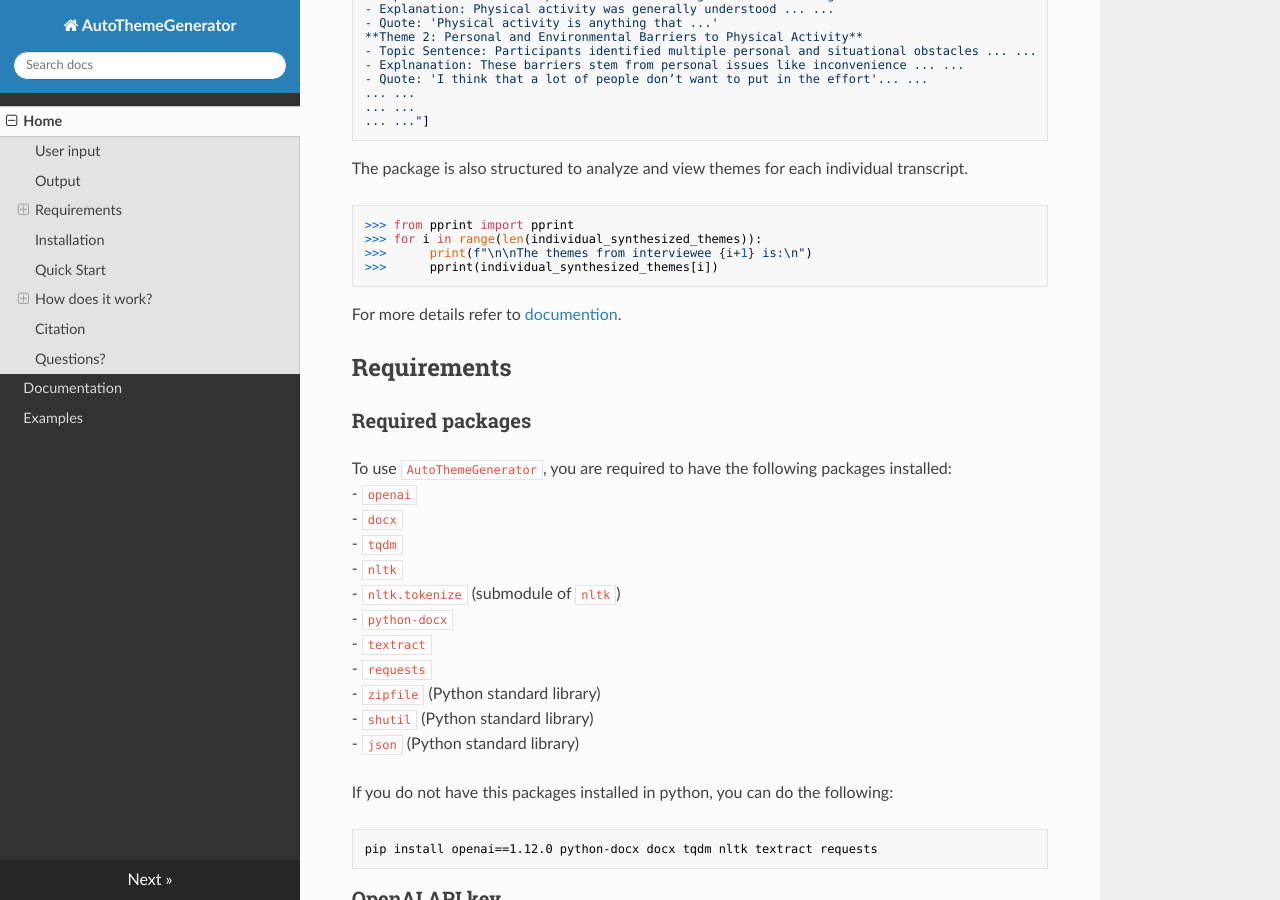
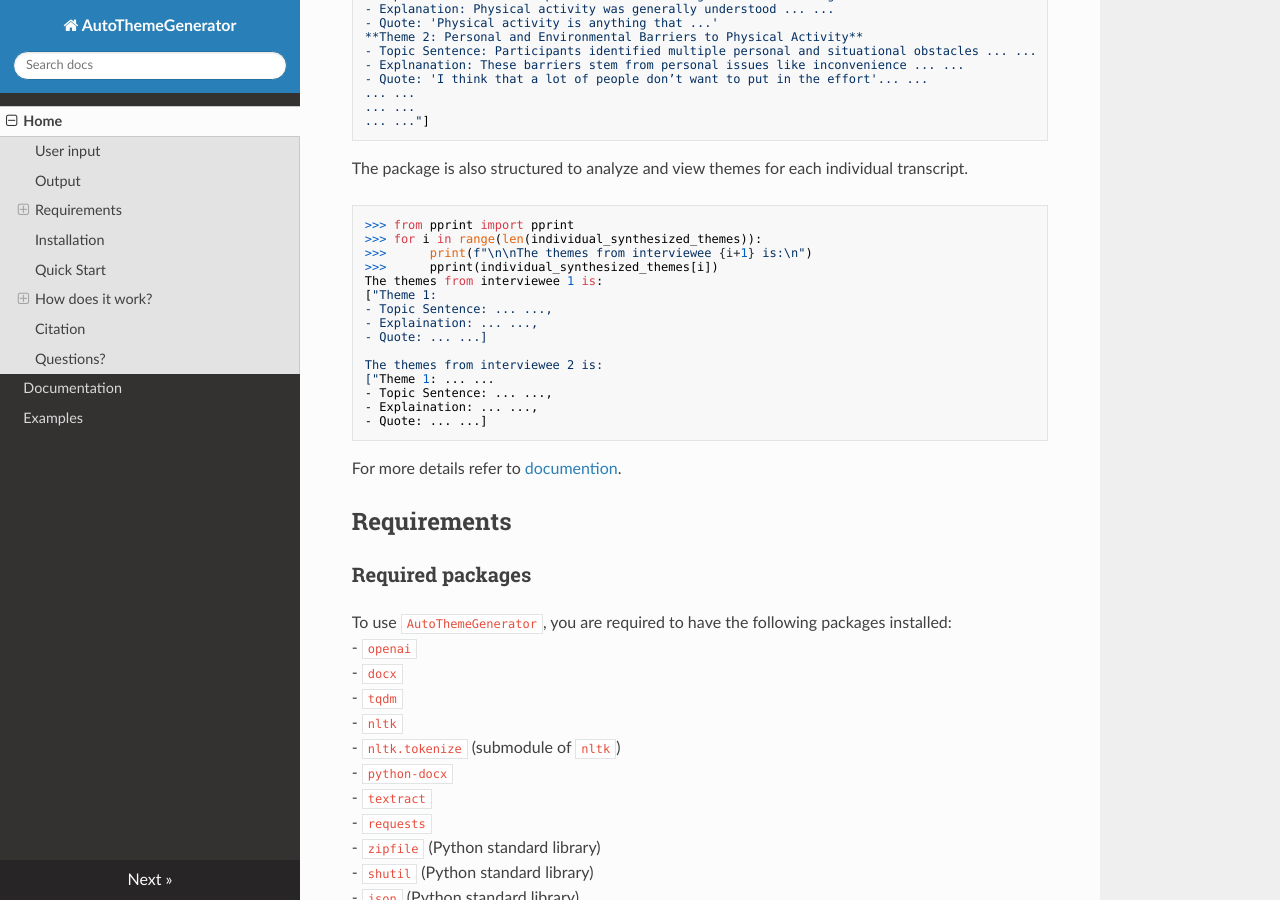
Before and after one commit to cja5553/ReadTheDocs_AutoThemeGenerator, an MkDocs documentation site: the page built from docs/index.md, in a window 1280 px wide and 900 px high, scrolled down 774 px. Built offline with MkDocs 1.6.1, drawn with Linux system fonts in a browser that asks for light colours; nearby versions of some CDN libraries.

Commit message:
Update index.md

````diff
--- a/docs/index.md
+++ b/docs/index.md
@@ -52,6 +52,17 @@ The package is also structured to analyze and view themes for each individual tr
 >>> for i in range(len(individual_synthesized_themes)):
 >>>      print(f"\n\nThe themes from interviewee {i+1} is:\n")
 >>>      pprint(individual_synthesized_themes[i])
+The themes from interviewee 1 is:
+["Theme 1:
+- Topic Sentence: ... ...,
+- Explaination: ... ...,
+- Quote: ... ...]
+
+The themes from interviewee 2 is:
+["Theme 1: ... ...
+- Topic Sentence: ... ...,
+- Explaination: ... ...,
+- Quote: ... ...]
 ```
 
 For more details refer to [documention](documention.md).
````
